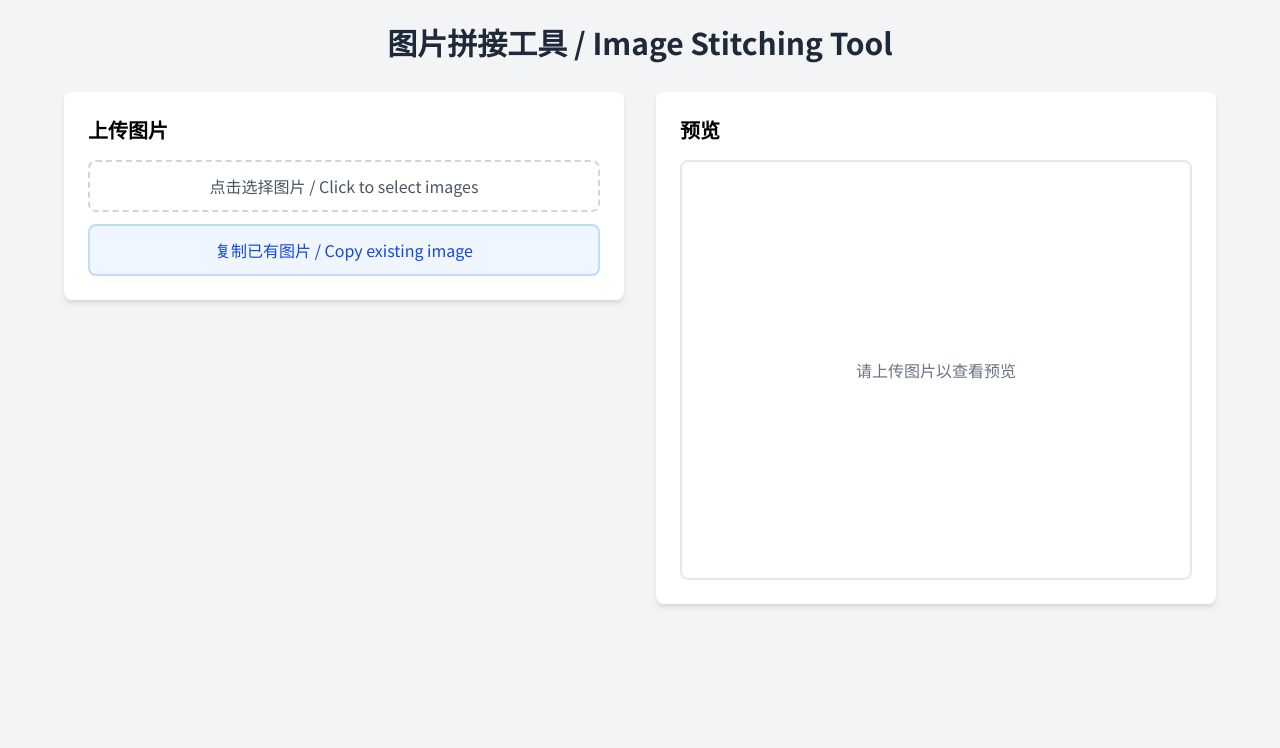
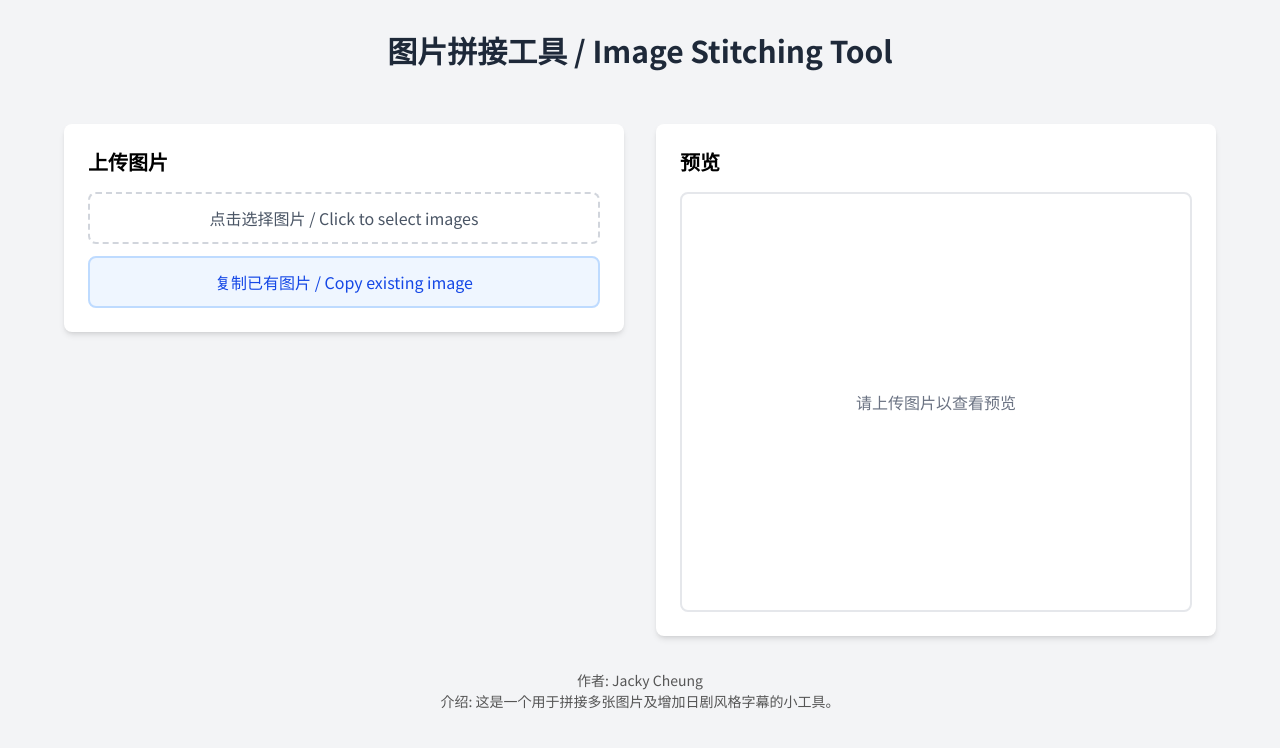
Before and after one commit to jackykh/Image-Stitching-Tool, a React (Vite) app: page / in a window 1280 px wide. Shown: the top 748 px of the page. Built offline with nearby package versions, Linux system fonts and the light colour scheme.

Commit message:
update info

```diff
--- a/index.html
+++ b/index.html
@@ -6,8 +6,18 @@
     <meta name="viewport" content="width=device-width, initial-scale=1.0" />
     <title>图片拼接工具</title>
   </head>
-  <body>
+  <body class="bg-gray-100 ">
+    <div class="max-w-6xl mx-auto">
+      <h1 class="text-3xl font-bold text-center text-gray-800 my-8">
+        图片拼接工具 / Image Stitching Tool
+      </h1>
+    </div>
+
     <div id="root"></div>
+    <div class="footer">
+      <p>作者: Jacky Cheung</p>
+      <p>介绍: 这是一个用于拼接多张图片及增加日剧风格字幕的小工具。</p>
+    </div>
     <script type="module" src="/src/main.tsx"></script>
   </body>
 </html>
--- a/src/App.tsx
+++ b/src/App.tsx
@@ -330,12 +330,8 @@ function App() {
   }, []);
 
   return (
-    <div className="min-h-screen bg-gray-100 p-6">
+    <div className=" bg-gray-100 p-6">
       <div className="max-w-6xl mx-auto">
-        <h1 className="text-3xl font-bold text-center mb-8 text-gray-800">
-          图片拼接工具 / Image Stitching Tool
-        </h1>
-
         <div className="grid grid-cols-1 lg:grid-cols-2 gap-8">
           <div className="space-y-6">
             <div className="bg-white rounded-lg shadow-md p-6">
--- a/src/index.css
+++ b/src/index.css
@@ -42,3 +42,11 @@ code {
 .font-Yuanti {
   font-family: "Yuanti", sans-serif;
 }
+
+/* Footer styling */
+.footer {
+  text-align: center;
+  padding: 10px;
+  font-size: 14px;
+  color: #555;
+}
```
